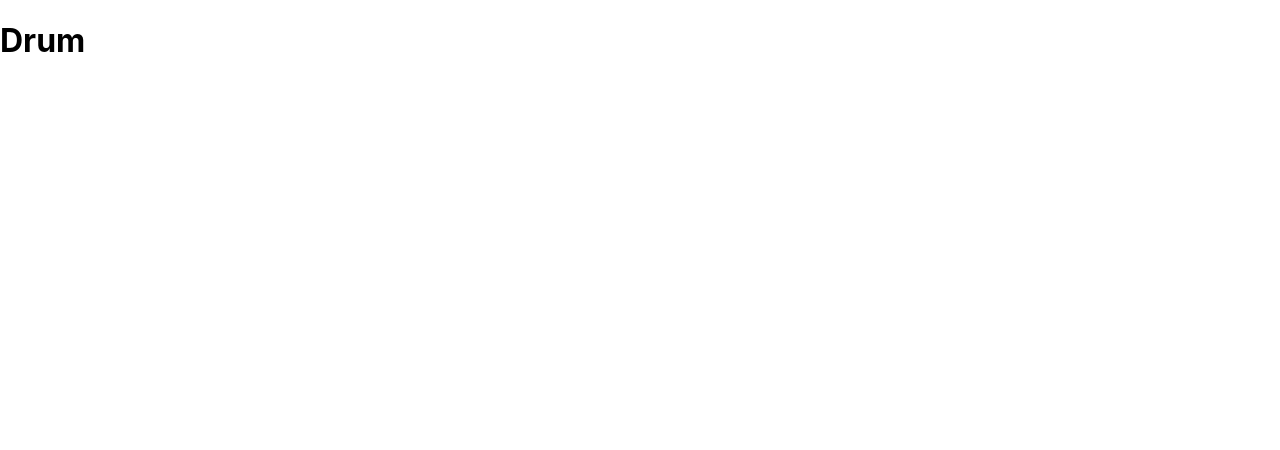
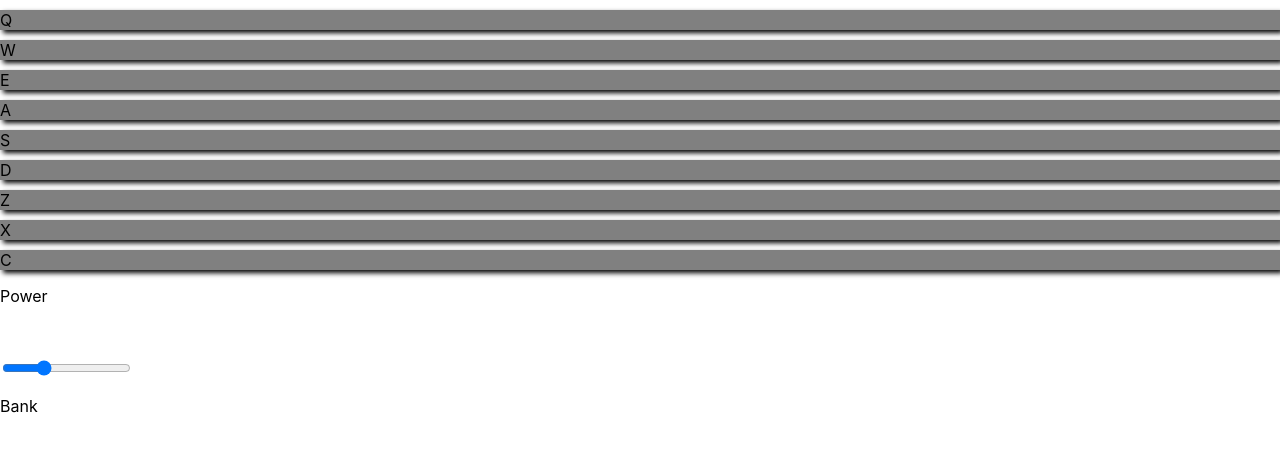
Before and after one commit to DuskoZ/freeCodeCamp, a React (Create React App) app in the folder Front End Development Libraries/build-a-drum-machine/: page / in a window 1280 px wide. Shown: the top 450 px of the page. Built offline with nearby package versions, Linux system fonts and the light colour scheme.

Commit message:
added App methods

```diff
--- a/Front End Development Libraries/build-a-drum-machine/src/App.js
+++ b/Front End Development Libraries/build-a-drum-machine/src/App.js
@@ -1,6 +1,5 @@
 import React from "react";
-import { useState } from "react";
-import DrumPad from "./components/DrumPad";
+import PadBank from "./components/PadBank";
 
 const bankOne = [
     {
@@ -116,14 +115,6 @@ const bankTwo = [
     },
 ];
 
-// function App() {
-//     return (
-//         <div className="App">
-//             <h1>Drum</h1>
-//         </div>
-//     );
-// }
-
 class App extends React.Component {
     constructor(props) {
         super(props);
@@ -148,13 +139,108 @@ class App extends React.Component {
         });
     }
 
-    selectBank() {}
-    adjustVolume() {}
-    clearDisplay() {}
-    displayClipName() {}
+    selectBank() {
+        if (this.state.power) {
+            if (this.state.currentPadBankId === "Heater Kit") {
+                this.setState({
+                    display: "Smooth Piano Kit",
+                    currentPadBank: bankTwo,
+                    currentPadBankId: "Smooth Piano Kit",
+                });
+            } else {
+                this.setState({
+                    display: "Heater Kit",
+                    currentPadBank: bankOne,
+                    currentPadBankId: "Heater Kit",
+                });
+            }
+        }
+    }
+
+    adjustVolume(e) {
+        if (this.state.power) {
+            this.setState({
+                sliderValue: e.target.value,
+                display: "Volume: " + Math.round(e.target.value * 100),
+            });
+            setTimeout(() => this.clearDisplay(), 1000);
+        }
+    }
+
+    clearDisplay() {
+        this.setState({
+            display: String.fromCharCode(160),
+        });
+    }
+
+    displayClipName(name) {
+        if (this.state.power) {
+            this.setState({
+                display: name,
+            });
+        }
+    }
 
     render() {
-        return <h1>Drum</h1>;
+        const powerSlider = this.state.power
+            ? { float: "right" }
+            : { float: "left" };
+
+        const bankSlider =
+            this.state.currentPadBank === bankOne
+                ? { float: "left" }
+                : { float: "right" };
+
+        const clips = [].slice.call(
+            document.getElementsByClassName("audio-clip")
+        );
+        clips.forEach((clip) => {
+            clip.volume = this.state.sliderValue;
+        });
+
+        return (
+            <div className="container" id="drum-machine">
+                <PadBank
+                    power={this.state.power}
+                    clipVolume={this.state.sliderValue}
+                    currentPadBank={this.state.currentPadBank}
+                    updateDisplay={this.displayClipName}
+                />
+
+                <div className="controls-container">
+                    {/* Power Select */}
+                    <div className="control">
+                        <p>Power</p>
+                        <div className="select" onClick={this.powerControl}>
+                            <div className="inner" style={powerSlider} />
+                        </div>
+                    </div>
+
+                    {/* Display */}
+                    <p id="display">{this.state.display}</p>
+
+                    {/* Volume */}
+                    <div className="volume-slider">
+                        <input
+                            type="range"
+                            min="0"
+                            max="1"
+                            step="0.01"
+                            value={this.state.sliderValue}
+                            onChange={this.adjustVolume}
+                        />
+                    </div>
+
+                    {/* Bank Select */}
+                    <div className="control">
+                        <p>Bank</p>
+                        <div className="select" onClick={this.selectBank}>
+                            <div className="inner" style={bankSlider} />
+                        </div>
+                    </div>
+                </div>
+            </div>
+        );
     }
 }
 
```
